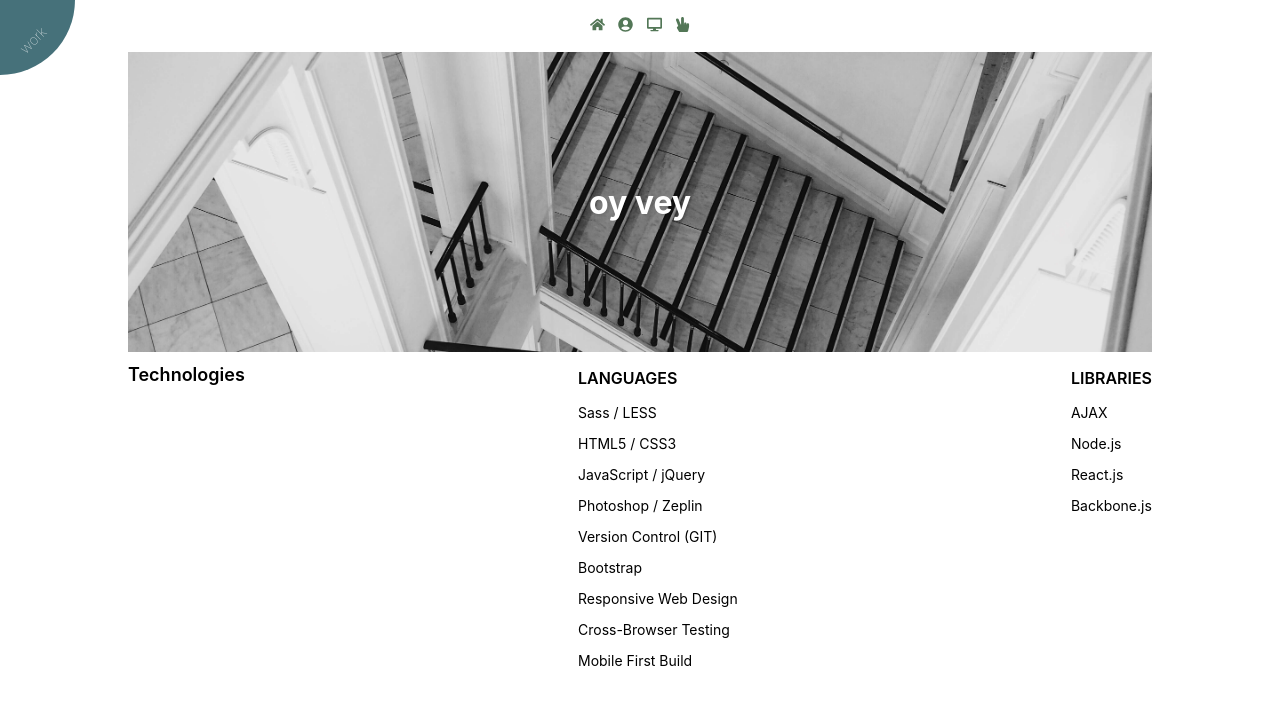
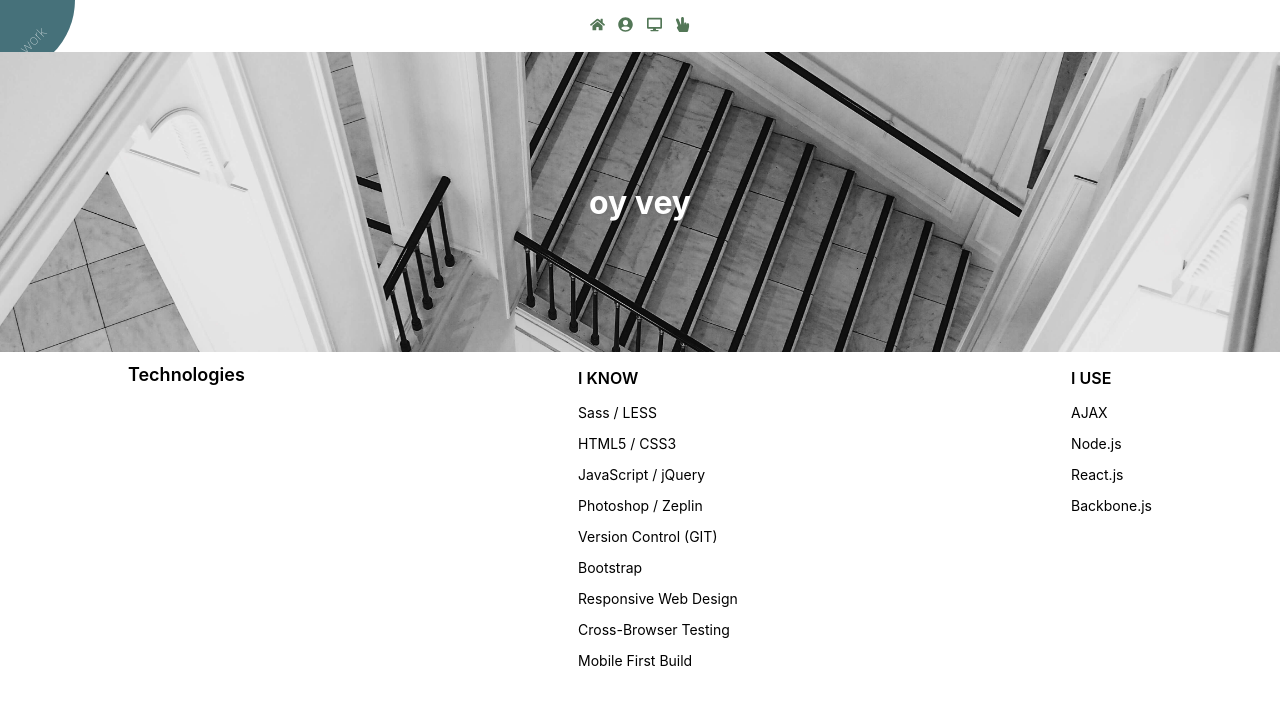
Before and after one commit to anniebae/homepage, a React (Create React App) app: page /work in a window 1280 px wide. Shown: the top 704 px of the page. Built offline with nearby package versions, Linux system fonts and the light colour scheme.

Commit message:
Container style

```diff
--- a/src/components/Home/index.js
+++ b/src/components/Home/index.js
@@ -1,12 +1,13 @@
 import React, { Component } from 'react';
+import { Link } from "react-router-dom";
 import styled from 'styled-components';
 import { Animated } from "react-animated-css";
 import PageTitle from '../PageTitle'
 
 
 export const Container = styled.div`
-  max-width: 1024px;
-  margin: 0 auto;
+  // max-width: 1024px;
+  // margin: 0 auto;
 `
 
 const Name = styled.h1`
@@ -22,23 +23,21 @@
 
 
 
-
-
 class Home extends Component {
   render() {
     return(
       <Container>
         <PageTitle title="home" />
 
-        <Name>
-          <Animated animationIn="fadeInDown" animationOut="fadeOut" isVisible={true}>
-              lorem
-              <LastName>ipsum</LastName>.
-          </Animated>
-        </Name>
 
-
-
+        <Link to="/about">
+          <Name>
+            <Animated animationIn="fadeInDown" animationOut="fadeOut" isVisible={true}>
+                lorem
+                <LastName>ipsum</LastName>.
+            </Animated>
+          </Name>
+        </Link>
       </Container>
     )
   }
--- a/src/components/Work/index.js
+++ b/src/components/Work/index.js
@@ -27,11 +27,16 @@
   left: 50%;
   transform: translate(-50%, -50%);
 `
+
+const BodyContainer = styled.div`
+  max-width: 1024px;
+  margin: 0 auto;
+`
+
 const Row = styled.div`
   display: flex;
   justify-content: space-between;
 `
-
 
 const Column = styled.div`
 `
@@ -57,13 +62,15 @@
         <Banner>
           <BannerText>oy vey</BannerText>
         </Banner>
+
+        <BodyContainer>
           <Row>
             <Column>
               <ColH1Title>Technologies</ColH1Title>
             </Column>
 
             <Column>
-            <ColTitle>Languages</ColTitle>
+              <ColTitle>I know</ColTitle>
               <ColItem>Sass / LESS</ColItem>
               <ColItem>HTML5 / CSS3</ColItem>
               <ColItem>JavaScript / jQuery</ColItem>
@@ -76,7 +83,7 @@
             </Column>
 
             <Column>
-            <ColTitle>Libraries</ColTitle>
+              <ColTitle>I use</ColTitle>
               <ColItem>AJAX</ColItem>
               <ColItem>Node.js</ColItem>
               <ColItem>React.js</ColItem>
@@ -84,6 +91,7 @@
             </Column>
 
           </Row>
+        </BodyContainer>
       </Container>
     )
   }
```
Lines whose indentation alone changed are shown as unchanged.
